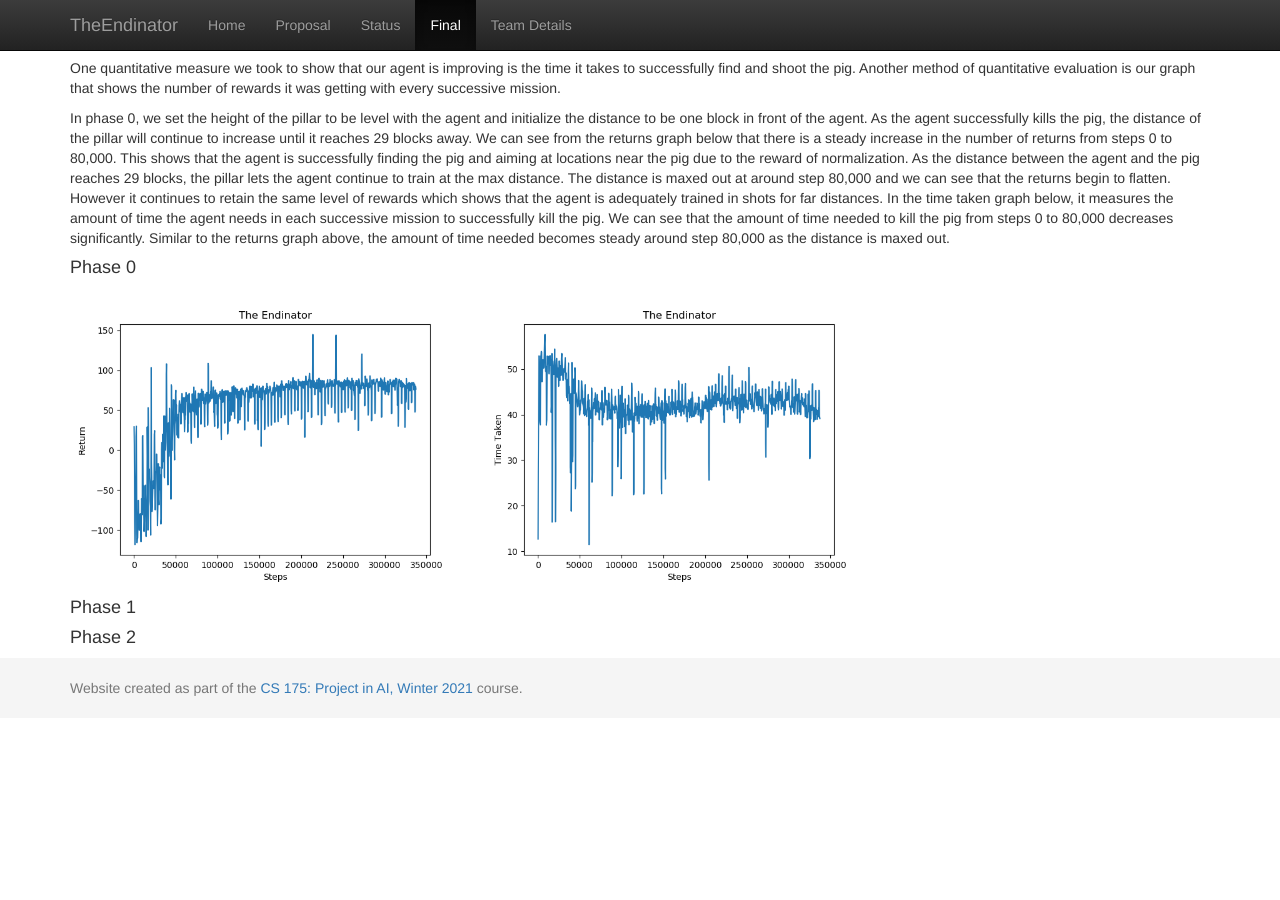
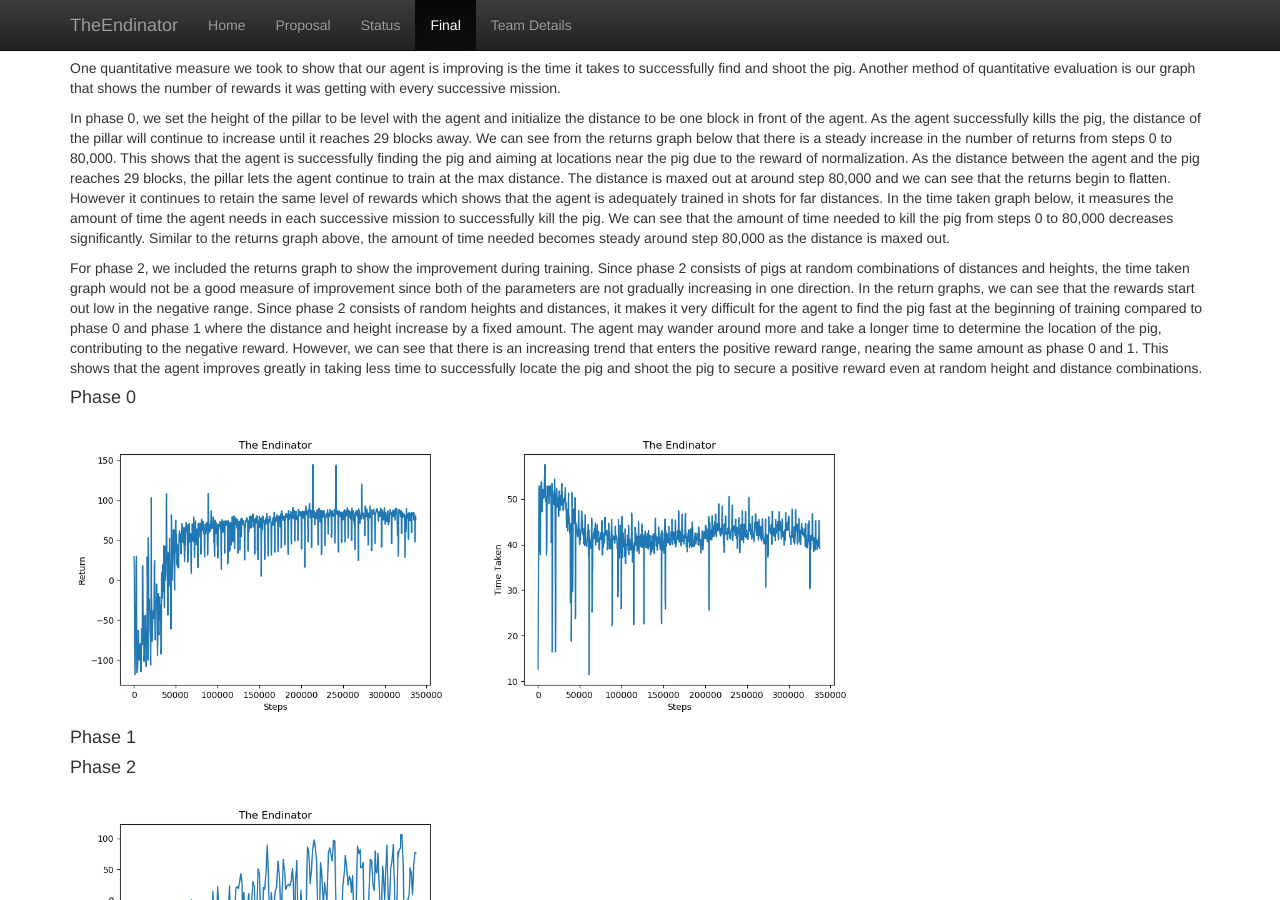
Before and after one commit to elliejan99/TheEndinator, a Jekyll site: the page built from docs/final.md, in a window 1280 px wide and 900 px high, scrolled down 2537 px. Built offline with Jekyll 4.4.1, drawn with Linux system fonts in a browser that asks for light colours; before the commit the page ends 3255 px from its top, so only the background shows below that.

Commit message:
Update final.md

```diff
--- a/docs/final.md
+++ b/docs/final.md
@@ -74,9 +74,13 @@ One quantitative measure we took to show that our agent is improving is the time
 In phase 0, we set the height of the pillar to be level with the agent and initialize the distance to be one block in front of the agent. As the agent successfully kills the pig, the distance of the pillar will continue to increase until it reaches 29 blocks away. We can see from the returns graph below that there is a steady increase in the number of returns from steps 0 to 80,000. This shows that the agent is successfully finding the pig and aiming at locations near the pig due to the reward of normalization. As the distance between the agent and the pig reaches 29 blocks, the pillar lets the agent continue to train at the max distance. The distance is maxed out at around step 80,000 and we can see that the returns begin to flatten. However it continues to retain the same level of rewards which shows that the agent is adequately trained in shots for far distances.
 In the time taken graph below, it measures the amount of time the agent needs in each successive mission to successfully kill the pig. We can see that the amount of time needed to kill the pig from steps 0 to 80,000 decreases significantly. Similar to the returns graph above, the amount of time needed becomes steady around step 80,000 as the distance is maxed out.
 
+For phase 2, we included the returns graph to show the improvement during training. Since phase 2 consists of pigs at random combinations of distances and heights, the time taken graph would not be a good measure of improvement since both of the parameters are not gradually increasing in one direction. In the return graphs, we can see that the rewards start out low in the negative range. Since phase 2 consists of random heights and distances, it makes it very difficult for the agent to find the pig fast at the beginning of training compared to phase 0 and phase 1 where the distance and height increase by a fixed amount. The agent may wander around more and take a longer time to determine the location of the pig, contributing to the negative reward. However, we can see that there is an increasing trend that enters the positive reward range, nearing the same amount as phase 0 and 1. This shows that the agent improves greatly in taking less time to successfully locate the pig and shoot the pig to secure a positive reward even at random height and distance combinations.
+
+
 #### Phase 0
 <img src="phase0_returns.png" width="400">           <img src="phase0_timeTaken.png" width="400">
 
 #### Phase 1
 
 #### Phase 2
+<img src="phase2_returns.png" width="400">
```
